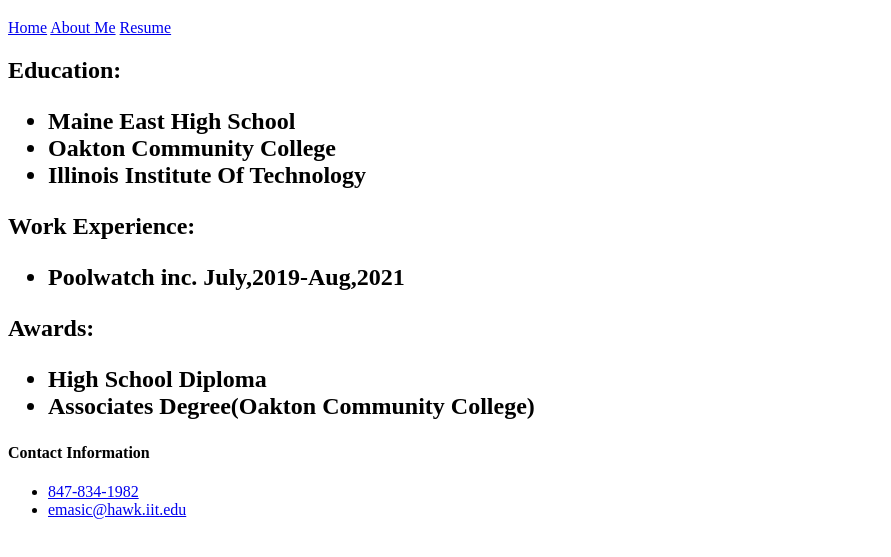
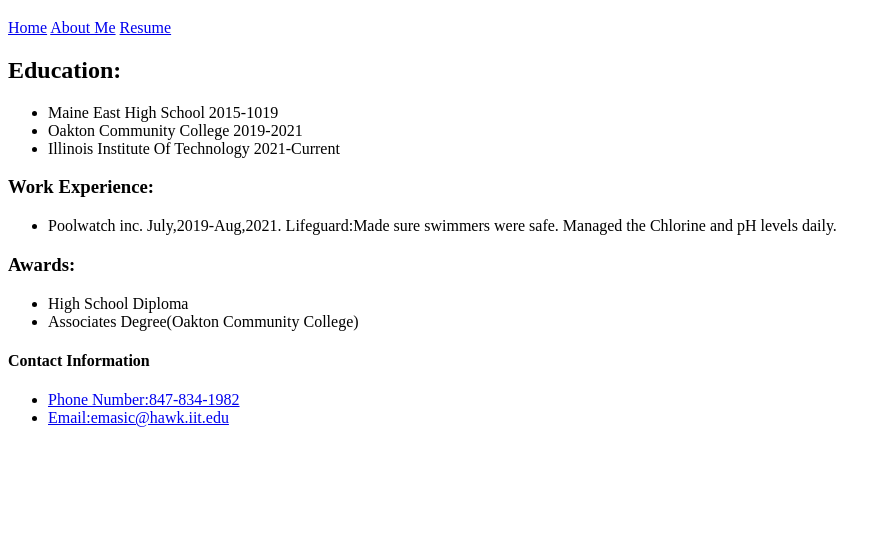
Before and after one commit to Enismasic/ProjectOne, a plain HTML site: page index.html in a window 1280 px wide. Shown: the part 61-618 px from the top of the page, without its empty margins (0-891 px from the left). Drawn offline with Linux system fonts and the light colour scheme.

Commit message:
Update index.html
added /fixed information to resume.

```diff
--- a/index.html
+++ b/index.html
@@ -12,19 +12,21 @@
         <a href="..//resume/index.html">Resume</a>
       </nav>
 
-<h2>Education:
+<h2>Education:</h2>
 	<ul>
-	<li>Maine East High School</li>
-	<li>Oakton Community College</li>
-	<li>Illinois Institute Of Technology</li>
+	<li>Maine East High School 2015-1019</li>
+	<li>Oakton Community College 2019-2021</li>
+	<li>Illinois Institute Of Technology 2021-Current</li>
 </ul>
 
-<h2>Work Experience:
+<h3>Work Experience:</h3>
 	<ul>
-	<li>Poolwatch inc. July,2019-Aug,2021</li>
+	<li>
+	Poolwatch inc. July,2019-Aug,2021.
+	Lifeguard:Made sure swimmers were safe. Managed the Chlorine and pH levels daily.</li>
 </ul>
 
-<h2>Awards:
+<h3>Awards:</h3>
 	<ul>
 	<li>High School Diploma</li>
 	<li>Associates Degree(Oakton Community College)</li>
@@ -33,12 +35,12 @@
 <h4>Contact Information</h4>
     <ul>
     <li>
-        <a class="p-tel" href="tel:1+847-834-1982">847-834-1982</a>
+        <a class="p-tel" href="tel:1+847-834-1982">Phone Number:847-834-1982</a>
     </li>
     <li>
-        <a href="mailto:emasic@hawk.itt.edu">
-            emasic@hawk.iit.edu
-        </a></li>
+        <a href="mailto:emasic@hawk.itt.edu">Email:emasic@hawk.iit.edu</a>
+        </li>
 </ul>
+
 </body>
 </html>
```
